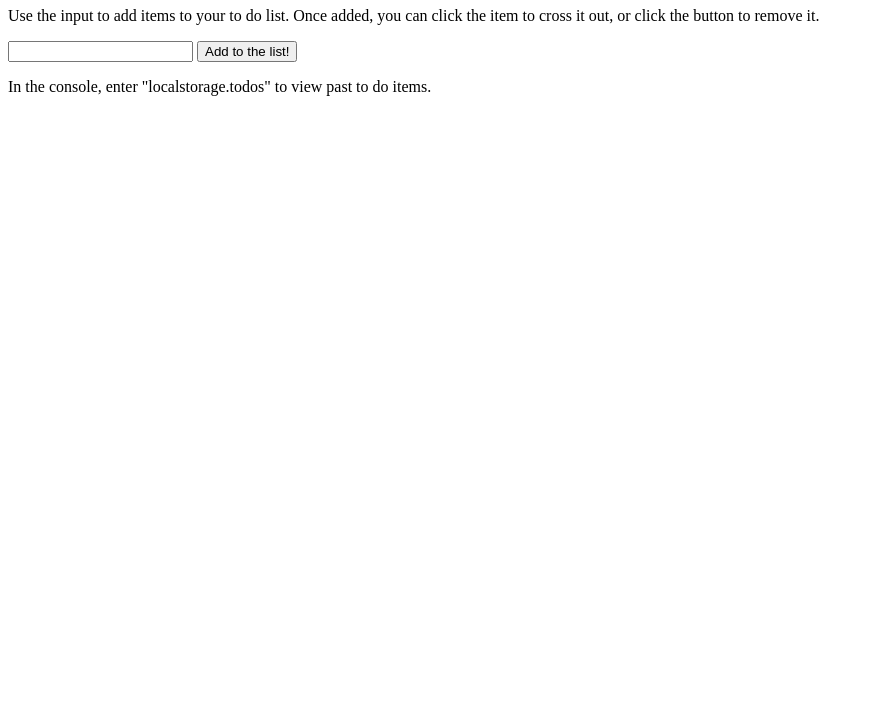
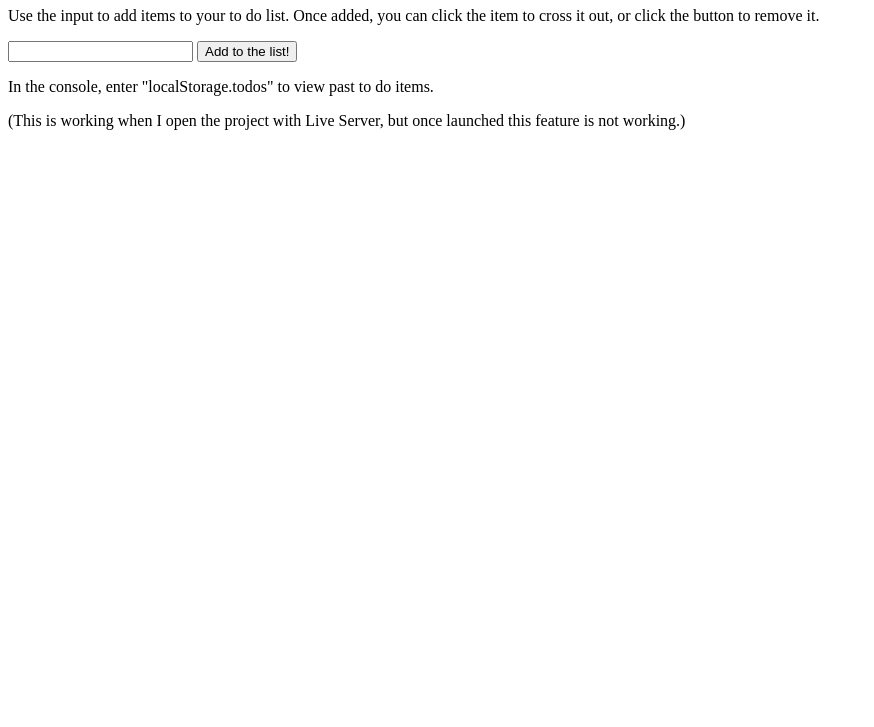
Before and after one commit to paganrage333/SPRING, a plain HTML site: page todo/index.html in a window 1280 px wide. Shown: the part 73-800 px from the top of the page, without its empty margins (0-874 px from the left). Drawn offline with Linux system fonts and the light colour scheme.

Commit message:
todo list mods

```diff
--- a/todo/index.html
+++ b/todo/index.html
@@ -18,8 +18,9 @@
       <button>Add to the list!</button>
     </form>
     <p>
-        In the console, enter "localstorage.todos" to view past to do items.
+        In the console, enter "localStorage.todos" to view past to do items.
     </p>
+    <p>(This is working when I open the project with Live Server, but once launched this feature is not working.)</p>
     <script src="app.js"></script>
 </body>
 </html>
```
